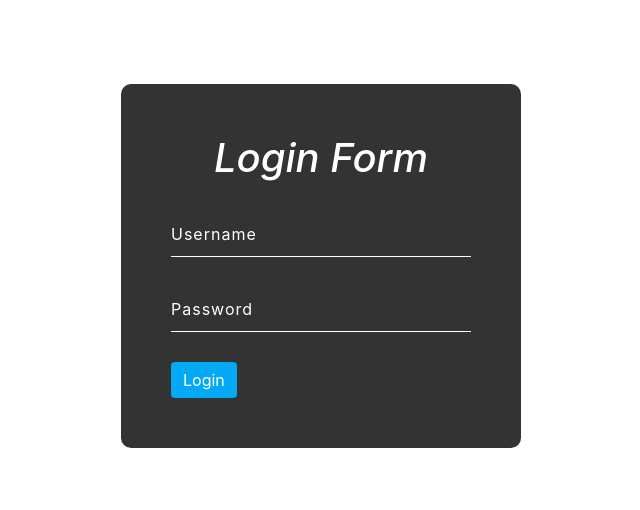
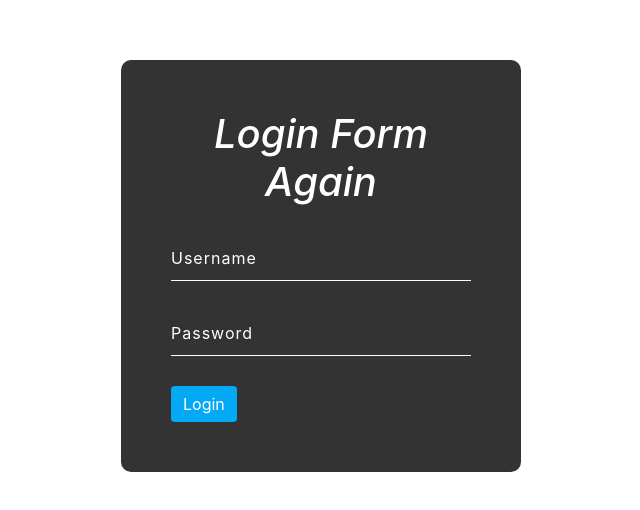
Before and after one commit to nitinguptagittuts/login_again, a plain HTML site: page index.html in a window 1280 px wide. Shown: the part 134-644 px from the top of the page, without its empty margins (319-959 px from the left). Drawn offline with nearby package versions, Linux system fonts and the light colour scheme.

Commit message:
index updated

```diff
--- a/index.html
+++ b/index.html
@@ -13,7 +13,7 @@
 <body>
   <div class="main_div">
 <div class="box">
-<h1><i>Login Form</i></h1>
+<h1><i>Login Form again</i></h1>
 <form>
 
 <div class="inputBox">
```
